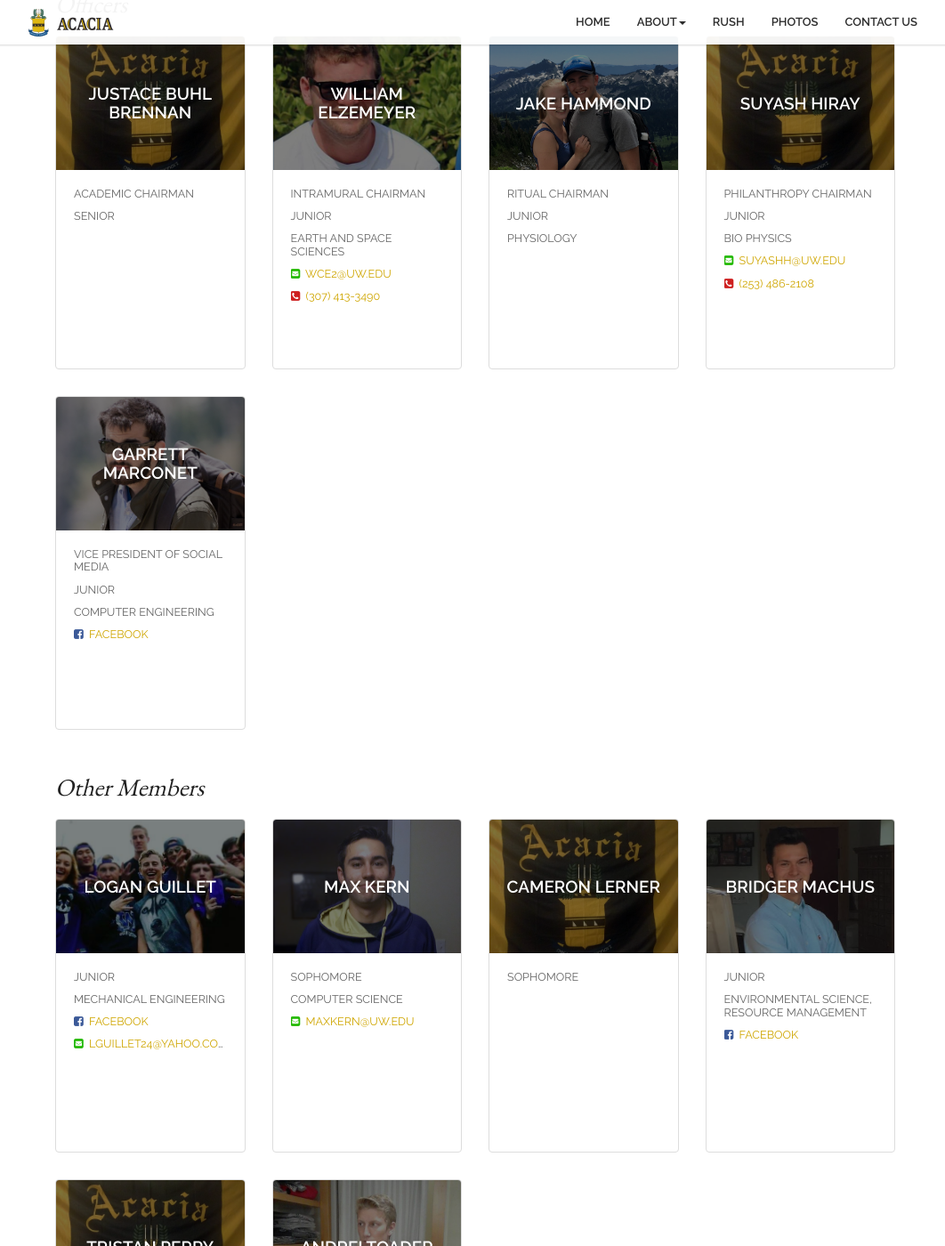
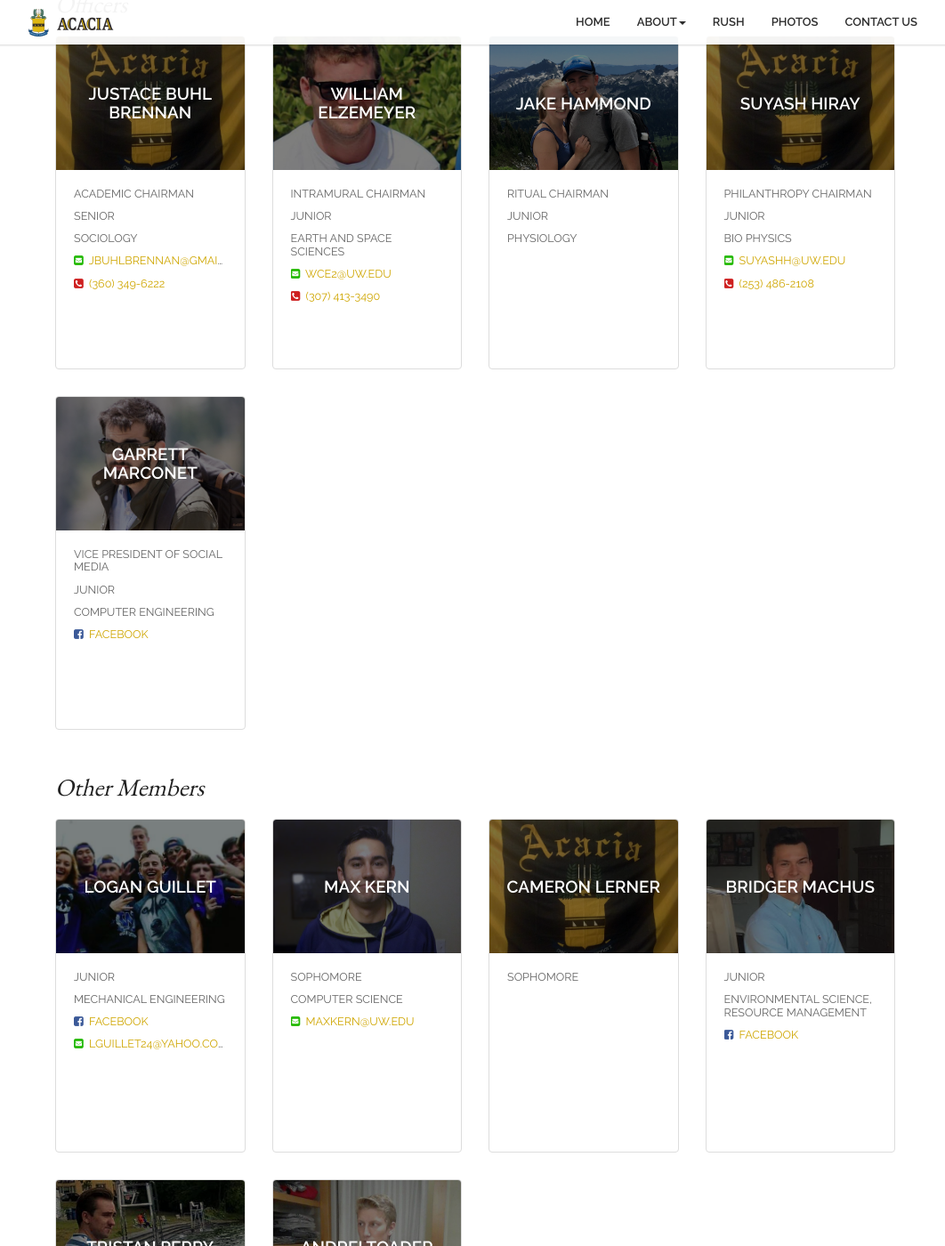
Before and after one commit to Garrett-M/acacia-web, a Jekyll site: the page built from current-members.html, in a window 1280 px wide and 1400 px high, scrolled down 1281 px. Shown: the whole window at 89% size, without its empty margins (106-1168 px from the left). Built offline with Jekyll 4.4.1, drawn with Linux system fonts in a browser that asks for light colours; nearby versions of some CDN libraries; comment, search, counter and statistics services are not loaded.

Commit message:
added info

```diff
--- a/current-members.html
+++ b/current-members.html
@@ -69,6 +69,10 @@ officers:
         title: Academic Chairman
         name: Justace Buhl Brennan
         year: Senior
+        major: Sociology
+        phone: (360) 349-6222
+        phone-link: 13603496222
+        email: jbuhlbrennan@gmail.com
     -
         title: Intramural Chairman
         img: '/assets/members/william-elzemeyer.jpg'
@@ -125,6 +129,8 @@ members:
     -
         name: Tristan Perry
         year: Sophomore
+        major: Neurobiology
+        img: '/assets/members/tristan-perry.jpg'
     -
         name: Andrei Toader
         img: '/assets/members/andrei-toader.jpg'
```
Also changed, not shown: assets/members/tristan-perry.jpg (added).
